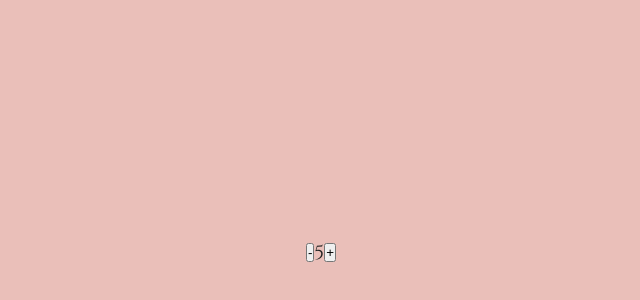
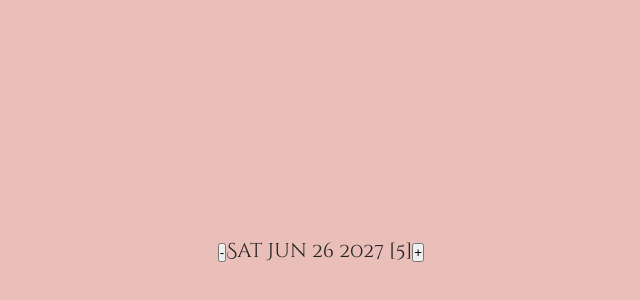
Before and after one commit to SenseiZarkoDukic/classy-weather, a React (Create React App) app: page / in a window 1280 px wide. Shown: the part 150-450 px from the top of the page, without its empty margins (319-959 px from the left). Built offline with nearby package versions, Linux system fonts and the light colour scheme.

Commit message:
ser date

```diff
--- a/src/App.js
+++ b/src/App.js
@@ -22,10 +22,16 @@ class Counter extends React.Component {
   };
 
   render() {
+    const date = new Date("june 21 2027");
+
+    date.setDate(date.getDate() + this.state.count);
+
     return (
       <div>
         <button onClick={this.handleDecrement}>-</button>
-        <span>{this.state.count}</span>
+        <span>
+          {date.toDateString()} [{this.state.count}]
+        </span>
         <button onClick={this.handleIncrement}>+</button>
       </div>
     );
```
